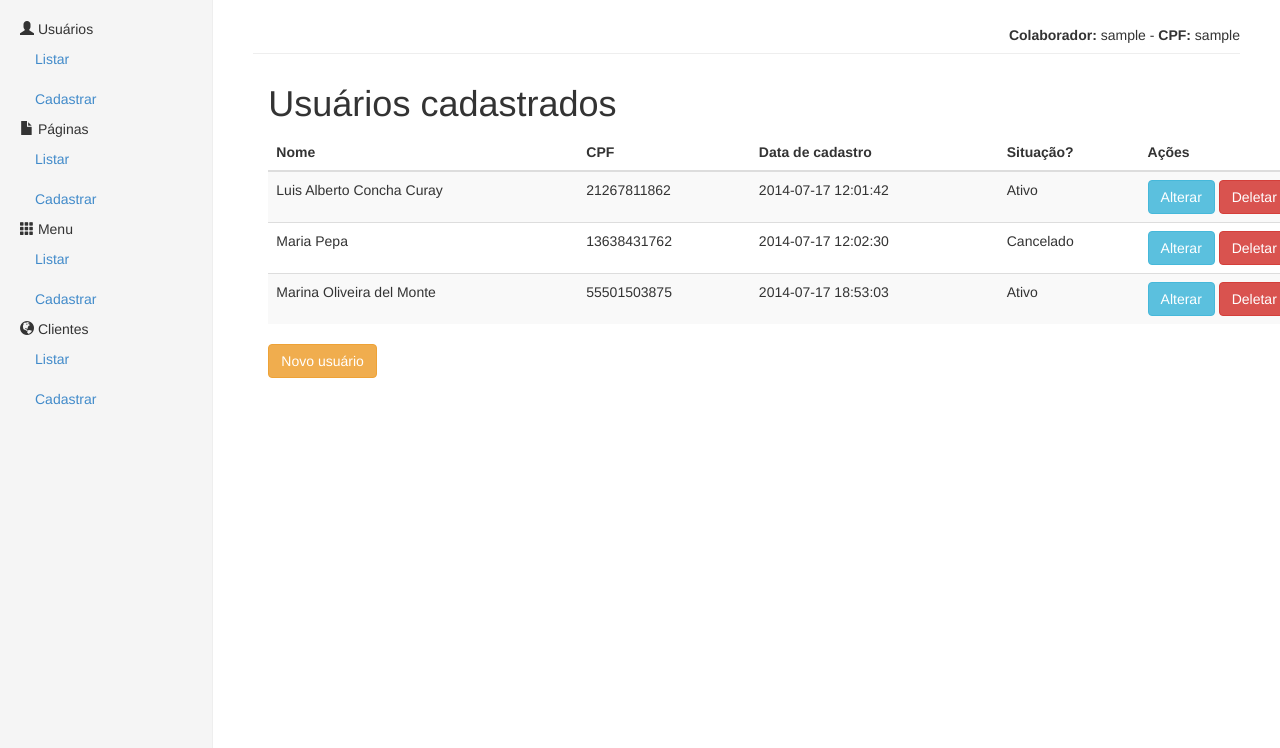
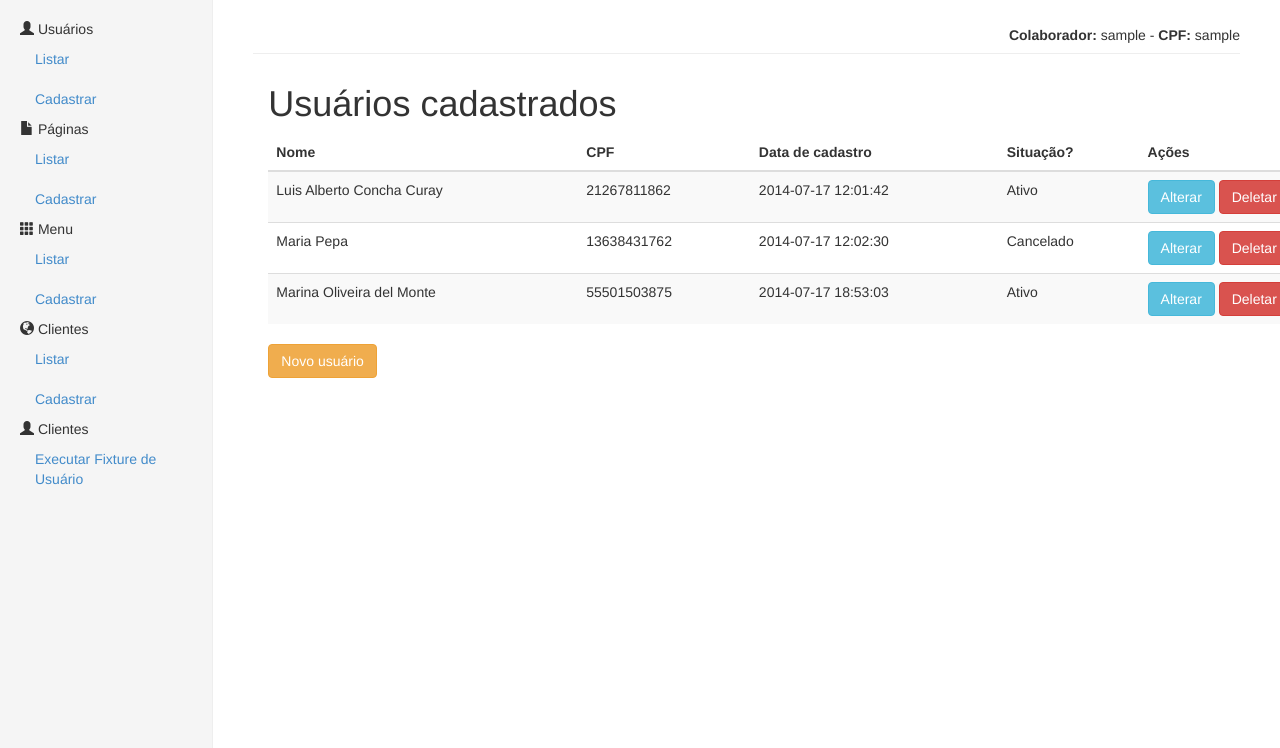
Before and after one commit to andreferreirati/site_simples_php, a PHP site: page /admin/painel/index.php?p=usuarios in a window 1280 px wide; the page is wider, and only the part inside the window is pictured. Shown: the part 52-800 px from the top of that part. Run offline with PHP 8.4, Linux system fonts and the light colour scheme; the visitor is signed in with stand-in values (Sample User, id 1); data comes from the database, SQL or seed files in the repository; data that the repository does not hold is empty.

Commit message:
Iniciando funcionalidade de fixture de usuarios

```diff
--- a/admin/painel/index.php
+++ b/admin/painel/index.php
@@ -92,6 +92,10 @@ if( isset( $_GET['p'] ) && $_GET['p'] == 'logout' ) {
               <li><a href="?p=clientes">Listar</a></li>
               <li><a href="?p=clientesCadastrar">Cadastrar</a></li>
           </ul>
+          <ul class="nav navbar-link">
+              <li class="nav-header"><i class="glyphicon glyphicon-user"></i> Clientes</a></li>
+              <li><a href="?p=fixtureUsuario">Executar Fixture de Usuário</a></li>
+          </ul>
         </div>
         <div class="col-sm-9 col-sm-offset-3 col-md-10 col-md-offset-2 main">
           <h5  class="sub-header text-right">
```
Also changed, not shown: admin/painel/inc/fixtureUsuario.php (added, +14 -0 lines).
